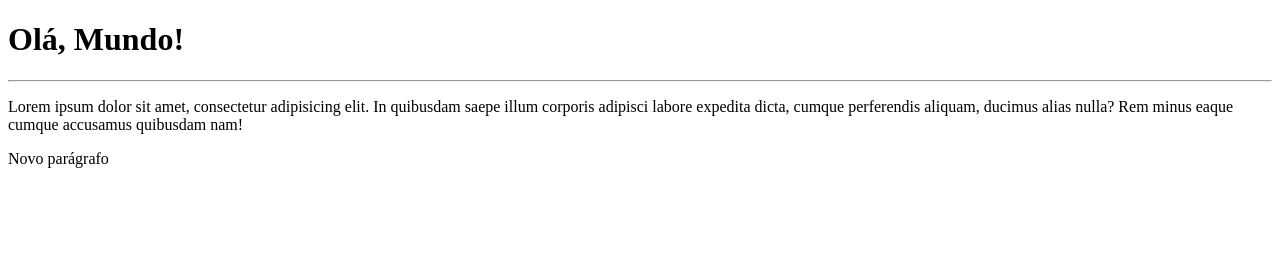
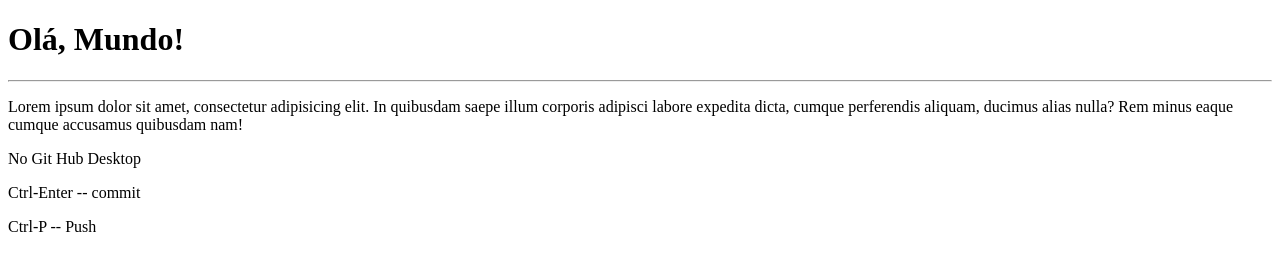
Before and after one commit to fdimass/LotoFacil, a plain HTML site: page Site-exemplo/index.html in a window 1280 px wide. Drawn offline with Linux system fonts and the light colour scheme.

Commit message:
Update index.html
Ctrl+Enter - Commit
Ctrl + P  - Push

```diff
--- a/Site-exemplo/index.html
+++ b/Site-exemplo/index.html
@@ -12,6 +12,8 @@
    <p>Lorem ipsum dolor sit amet, consectetur adipisicing elit. In quibusdam saepe illum corporis adipisci labore expedita dicta, cumque perferendis aliquam, ducimus alias nulla? Rem minus eaque cumque accusamus quibusdam nam!
 
    </p>
-   <p>Novo parágrafo</p>
+   <p>No Git Hub Desktop</p>
+   <p>Ctrl-Enter -- commit</p>
+   <p>Ctrl-P -- Push</p>
 </body>
 </html>
```
